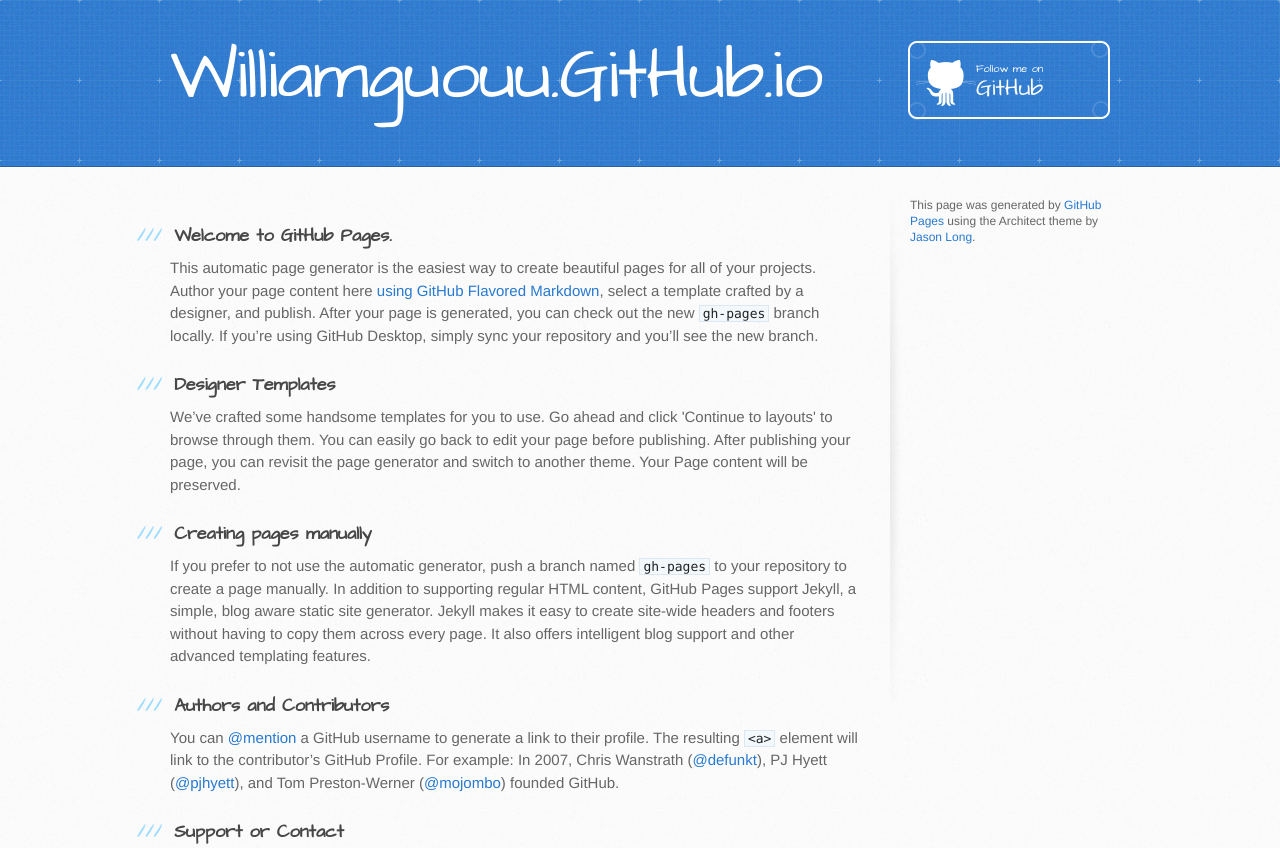
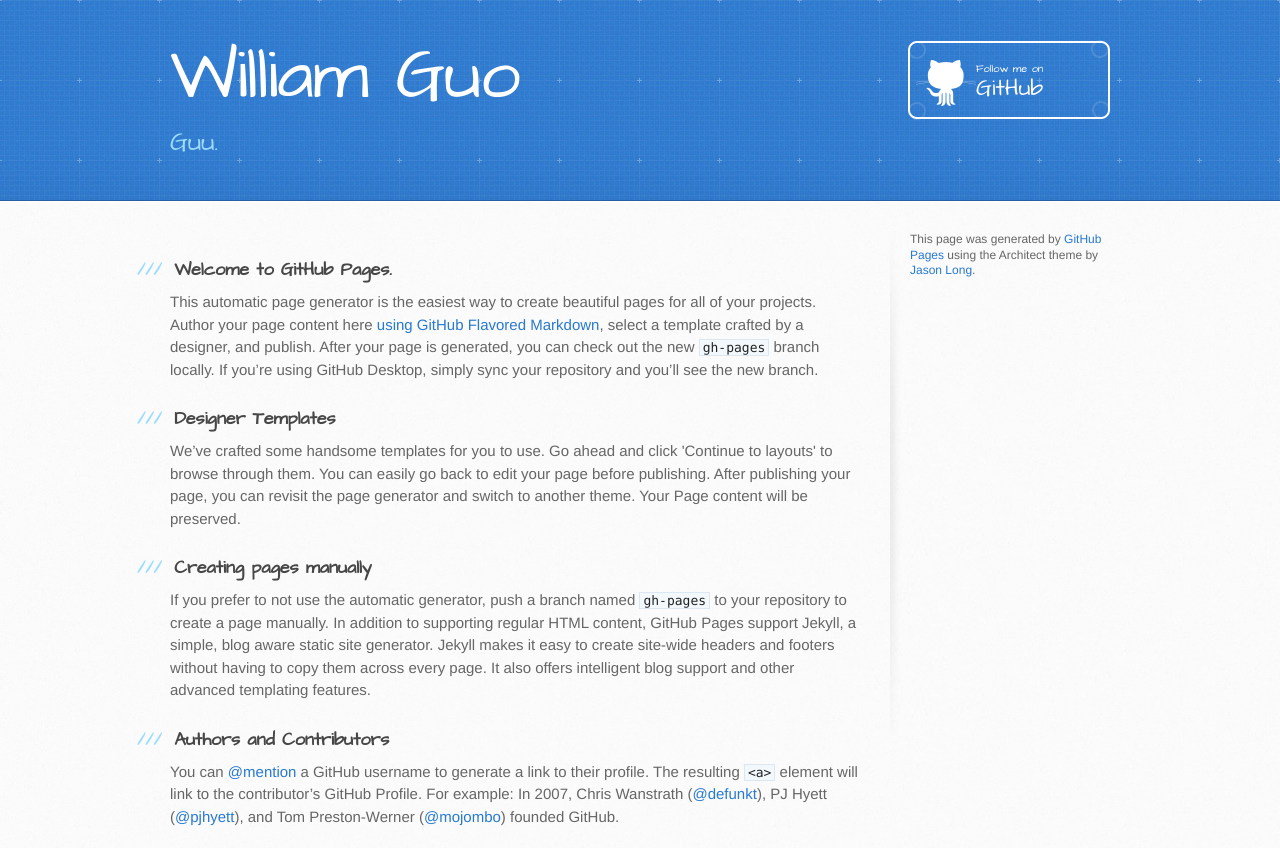
Before and after one commit to williamguouu/williamguouu.github.io, a plain HTML site: page index.html in a window 1280 px wide. Shown: the top 848 px of the page. Drawn offline with Linux system fonts and the light colour scheme.

Commit message:
change title

```diff
--- a/index.html
+++ b/index.html
@@ -19,8 +19,8 @@
   <body>
     <header>
       <div class="inner">
-        <h1>Williamguouu.GitHub.io</h1>
-        <h2></h2>
+        <h1>William Guo</h1>
+        <h2>Guu.</h2>
         <a href="https://github.com/williamguouu" class="button"><small>Follow me on</small> GitHub</a>
       </div>
     </header>
```
